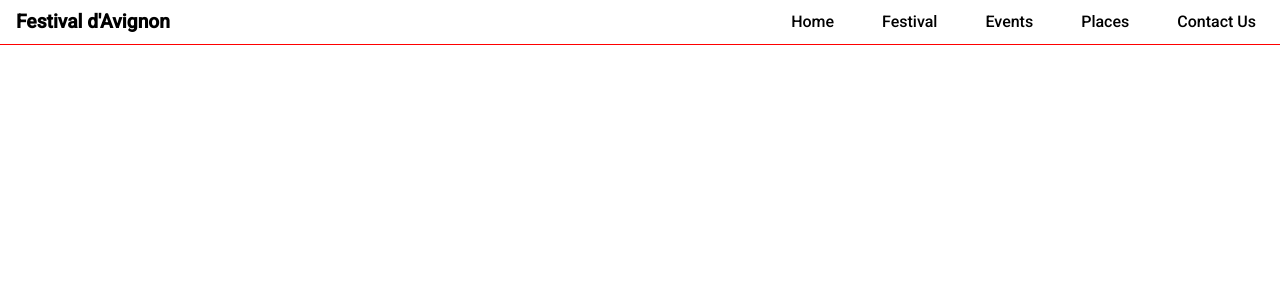
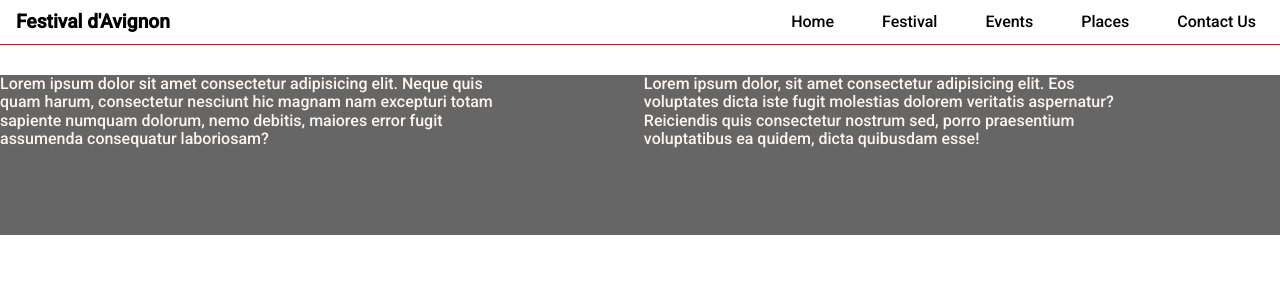
Before and after one commit to AndreaPrati98/Polimi--Hypermedia---project, a Nuxt app: page / in a window 1280 px wide. Shown: the top 300 px of the page. Built offline with nearby package versions, Linux system fonts and the light colour scheme.

Commit message:
moved footer into default layout

```diff
--- a/layouts/default.vue
+++ b/layouts/default.vue
@@ -2,17 +2,26 @@
   <div class="main-page">
     <NewHeader/>
     <nuxt />
+    <Footer class="footer"/>
   </div>
 </template>
 
 <script>
 import NewHeader from '~/components/new-header.vue';
+import Footer from '~/components/footer.vue';
 
 
 export default {
   name: 'DefaultLayout',
   components: {
     NewHeader,
+    Footer
   },
 }
 </script>
+
+<style scoped>
+  .footer {
+    width: 100%;
+  }
+</style>
--- a/pages/festival-intro.vue
+++ b/pages/festival-intro.vue
@@ -7,7 +7,6 @@
       <InfoComponent class="info-component"/>
     </div>
     <Map class="map"/>
-    <Footer class="footer"/>
   </div>
 </template>
 
@@ -35,8 +34,4 @@ export default {
   .map {
     width: 100%;
   }
-
-  .footer {
-    width: 100%;
-  }
 </style>
```
